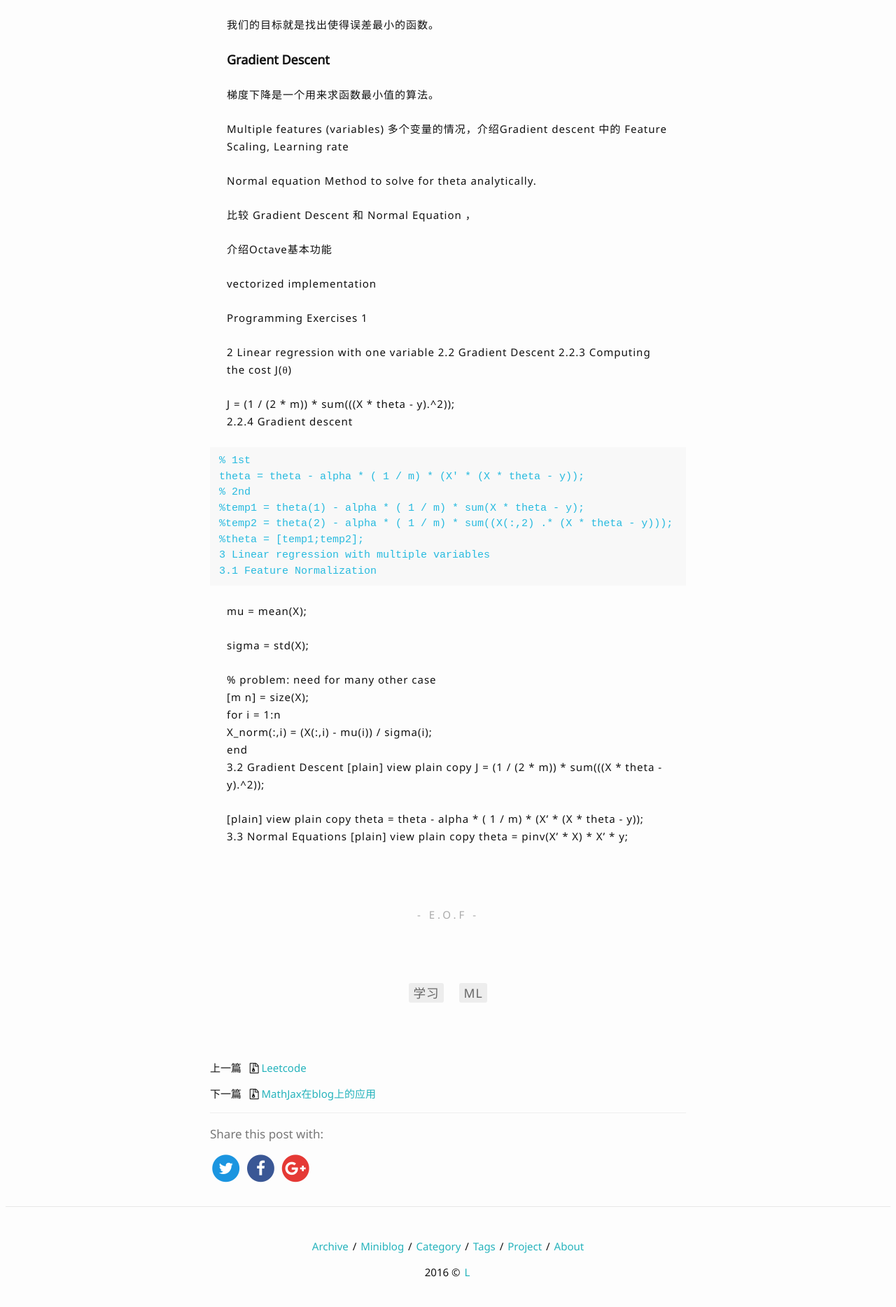
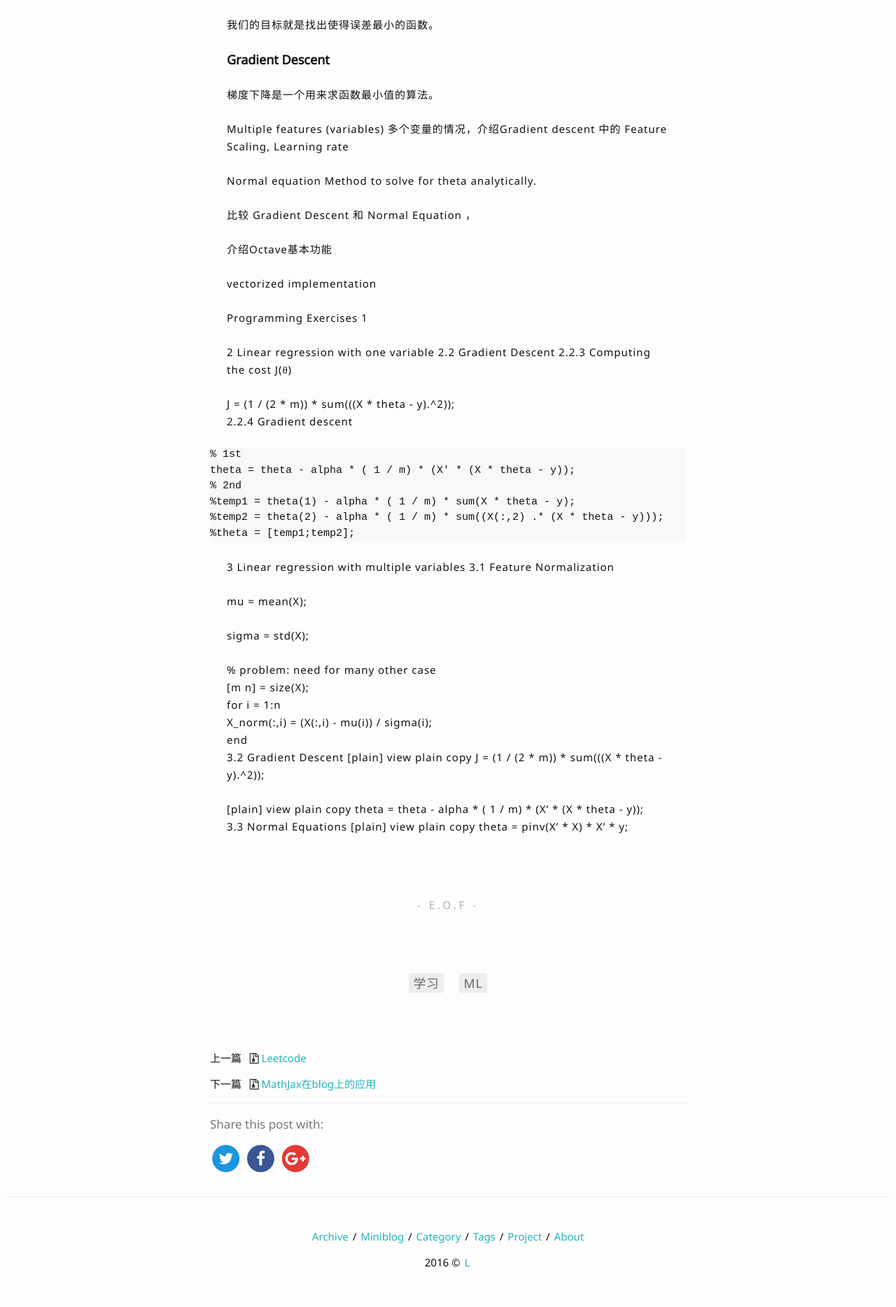
Before and after one commit to liuyanfight/liuyanfight.github.io, a Jekyll site: the page built from _posts/2016-09-20-Coursera-Maching-Learning.md, in a window 1280 px wide. Shown: the part 2529-4397 px from the top of the page at 70% size. Built offline with Jekyll 4.4.1, drawn with Linux system fonts in a browser that asks for light colours; nearby versions of some CDN libraries; formulas are drawn with MathJax 3; comment, search, counter and statistics services are not loaded; a style sheet for code colours, icons or effects is not loaded.

Commit message:
代码高亮删除css代码设置

````diff
--- a/_layouts/mini.html
+++ b/_layouts/mini.html
@@ -13,7 +13,7 @@ layout: default
 
         <div class="post-meta"><i class="fa fa-calendar-o"></i> <time datetime="{{ page.date | date: "%Y/%m/%d %A" }}" itemprop="datePublished">{{ page.date | date: "%Y/%m/%d %A" }}    </time>
         {% if page.location %}
-          &nbsp;&nbsp;&nbsp;&nbsp;
+          &nbsp;&nbsp;•&nbsp;&nbsp;
           <i class="fa fa-map-marker"></i>
           <span>{{ page.location }}</span>
         {% endif %}
--- a/_layouts/post.html
+++ b/_layouts/post.html
@@ -3,10 +3,6 @@ layout: default
 ---
 
   <header class="post-header">
-
-    <script type="text/javascript" async
-  src="https://cdn.mathjax.org/mathjax/latest/MathJax.js?config=TeX-MML-AM_CHTML">
-    </script>
 
     <center><div class="post-title" itemprop="name headline">{{ page.title }}</div>
 
--- a/_posts/2016-09-20-Coursera-Maching-Learning.md
+++ b/_posts/2016-09-20-Coursera-Maching-Learning.md
@@ -89,9 +89,11 @@ theta = theta - alpha * ( 1 / m) * (X' * (X * theta - y));
 %temp1 = theta(1) - alpha * ( 1 / m) * sum(X * theta - y);
 %temp2 = theta(2) - alpha * ( 1 / m) * sum((X(:,2) .* (X * theta - y)));
 %theta = [temp1;temp2];
+```
+
 3 Linear regression with multiple variables
 3.1 Feature Normalization
-```
+
 
 mu = mean(X);
 
--- a/_sass/_base.scss
+++ b/_sass/_base.scss
@@ -176,32 +176,32 @@ hr {
 
 
 
-/**
- * Code formatting
- */
-pre,
-code {
-    font-size: 15px;
-    border: 1px solid #f8f8f8;
-    border-radius: 3px;
-    background-color: #f8f8f8;
-    color: #27badf;
-}
-
-code {
-    padding: 1px 5px;
-}
-
-pre {
-    padding: 8px 12px;
-    overflow-x: auto;
-
-    > code {
-        border: 0;
-        padding-right: 0;
-        padding-left: 0;
-    }
-}
+// /**
+//  * Code formatting
+//  */
+// pre,
+// code {
+//     font-size: 15px;
+//     border: 1px solid #f8f8f8;
+//     border-radius: 3px;
+//     background-color: #f8f8f8;
+//     color: #27badf;
+// }
+//
+// code {
+//     padding: 1px 5px;
+// }
+//
+// pre {
+//     padding: 8px 12px;
+//     overflow-x: auto;
+//
+//     > code {
+//         border: 0;
+//         padding-right: 0;
+//         padding-left: 0;
+//     }
+// }
 
 
 /**
--- a/miniblog.html
+++ b/miniblog.html
@@ -31,7 +31,7 @@ permalink: /miniblog/
       <i class="fa fa-comment-o" aria-hidden="true"></i>
       <a href="{{ post.url | prepend: site.baseurl }}">{{ post.title}}</a>
       {% if post.location %}
-  			&nbsp;&nbsp;•&nbsp;&nbsp;
+  			&nbsp;&nbsp;&nbsp;&nbsp;
   			<i class="fa fa-map-marker"></i>
   			{{ post.location }}
   		{% endif %}
````
